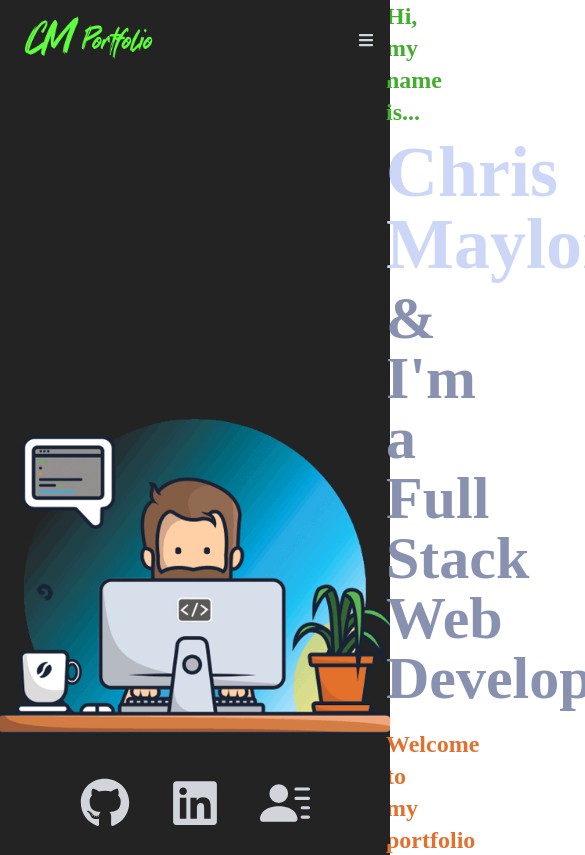
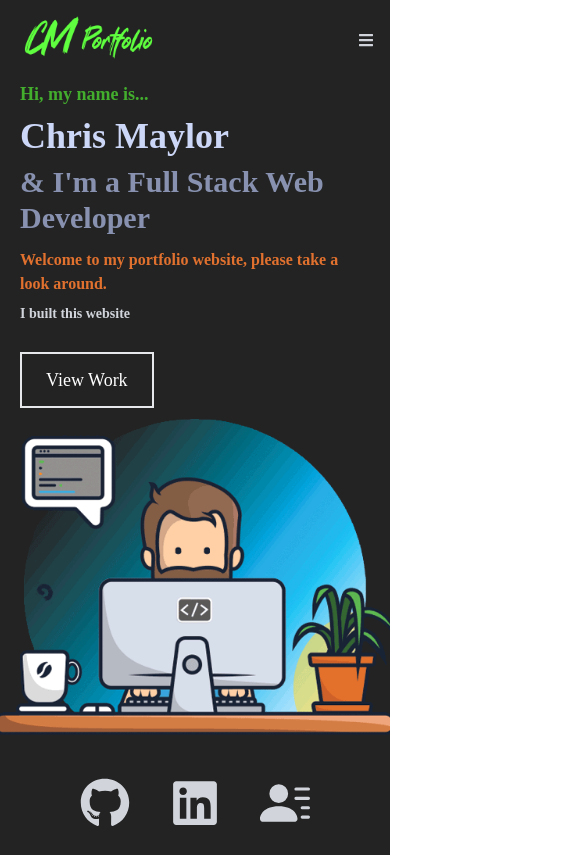
Before and after one commit to ChrisMaylor92/portfolio-1, a React (Create React App) app: page / in a window 390 px wide. Shown: the top 855 px of the page, 585 px wide, since content can reach past the window. Built offline with nearby package versions, Linux system fonts and the light colour scheme.

Commit message:
creates home as a mobile view

```diff
--- a/src/App.js
+++ b/src/App.js
@@ -1,6 +1,6 @@
 import { About } from "./components/About";
 import { Contact } from "./components/Contact";
-import { Footer } from "./components/Footer";
+
 import { Home } from "./components/Home";
 import { Navbar } from "./components/Navbar";
 import { Skills } from "./components/Skills";
@@ -42,7 +42,7 @@ function App() {
 
       </div>
 
-      <Footer/>
+
     </div>
   );
 }
--- a/src/components/Footer.jsx
+++ b/src/components/Footer.jsx
@@ -2,7 +2,7 @@ import {FaGithub, FaLinkedin } from 'react-icons/fa'
 import {BsFillPersonLinesFill} from'react-icons/bs'
 export const Footer = () => {
     return (
-        <footer className="sticky bottom-0 flex flex-col w-full  items-center pb-4 pt-4 bg-[#232323]">
+        <footer className="fixed bottom-0 flex flex-col w-full  items-center pb-4 pt-4 bg-[#232323]">
             <div className="grid grid-cols-3 gap-10 ">
                 <a href="https://github.com/ChrisMaylor92" >
 
--- a/src/components/Home.jsx
+++ b/src/components/Home.jsx
@@ -5,7 +5,98 @@ import { TypeAnimation } from 'react-type-animation'
 export const Home = () => {
 
     return (
-        <div name="home" className="w-full h-screen grid grid-cols-3 justify-center">
+        <div>
+{/* Mobile View */}
+        <div name="home" className="md:hidden w-full h-screen grid grid-rows-2 justify-center">
+            {/* container */}
+
+
+            <div className="max-w-[1500px] px-5 pt-20 flex flex-col  h-full">
+                {/* <p className="text-[#5fff3f] font-bold pb-2 text-2xl">Hi, my name is</p> */}
+                <TypeAnimation
+                sequence={[
+                    'Hi, my name is...',
+                    1000
+
+                    ]}
+                wrapper="span"
+                speed={60}
+                className="text-lg text-left font-bold pb-2 justify-items-start text-[#43ad2e]"
+                repeat={0}
+                cursor={false}
+                />
+                <TypeAnimation
+                sequence={[
+                    '',
+                    800,
+                    'Chris Maylor',
+                    1000
+
+
+                    ]}
+                wrapper="span"
+                speed={20}
+                className="text-4xl text-left font-bold pb-2 text-[#ccd6f6]"
+                repeat={0}
+                cursor={false}
+                />
+                {/* <h1 className="text-4xl md:text-7xl pb-2 font-bold text-[#ccd6f6]">Chris Maylor</h1> */}
+                <TypeAnimation
+                sequence={[
+                    '',
+                    1900,
+                    "& I'm a Full Stack Web Developer",
+                    1000
+
+                    ]}
+                wrapper="span"
+                speed={65}
+                className="text-3xl text-left font-bold pb-1 text-[#8892b0]"
+                repeat={0}
+                cursor={false}
+                />
+
+                <TypeAnimation
+                sequence={[
+                    '',
+                    3150,
+                    'Welcome to my portfolio website, please take a look around.'
+                    ]}
+                wrapper="span"
+                speed={65}
+                className="text-md font-bold  py-2 text-[#e1712e]"
+                repeat={0}
+                cursor={false}
+                />
+
+                <TypeAnimation
+                sequence={[
+                    '',
+                    5600,
+                    'I built this website using Javascript, React, TailwindCSS & Adobe CC.'
+                    ]}
+                wrapper="span"
+                speed={65}
+                className="text-sm font-bold pb-2 text-gray-300"
+                repeat={0}
+                cursor={false}
+                />
+                {/* <h2 className="text-3xl md:text-6xl font-bold text-[#8892b0]">& I'm a Full Stack Developer</h2> */}
+                {/* <p className="text-lg text-gray-300 py-4 max-w-700px">Welcome to my portfolio website, please take a look around. I built this website using Javascript, React, TailwindCSS & Adobe CSS. </p> */}
+                 <div className="pt-3">
+                    <Link to="work" smooth={true} duration={500} >
+                        <button className="text-white text-lg group border-2 px-6 py-3 my-2 flex items-center hover:bg-[#43ad2e] hover:border-[#43ad2e]">
+                        View Work
+
+                        </button>
+                        </Link>
+
+                </div>
+
+            </div>
+        </div>
+{/* Desktop View */}
+        <div name="home" className="hidden w-full h-screen md:grid grid-cols-3 justify-center">
             {/* container */}
             <div>
 
@@ -95,5 +186,6 @@ export const Home = () => {
 
             </div>
         </div>
+        </div>
     )
 }
--- a/src/components/Navbar.jsx
+++ b/src/components/Navbar.jsx
@@ -4,11 +4,16 @@ import { IoIosMail } from "react-icons/io";
 import logo from '../assets/CMLogo.png'
 import { useState } from 'react'
 import { Link } from 'react-scroll';
+import { Footer } from './Footer';
+import {FaGithub, FaLinkedin } from 'react-icons/fa'
+import {BsFillPersonLinesFill} from'react-icons/bs'
 
 export const Navbar = () => {
     const [nav, setNav] = useState(false)
     const handleClick = () => setNav(!nav)
     return (
+        <div>
+
 
         <div className="fixed w-full h-[80px] flex justify-between items-center px-4 bg-[#232323] text-gray-300">
             <div>
@@ -119,8 +124,8 @@ export const Navbar = () => {
                 </div>
 
         </div>
-
-
+      <Footer/>
+        </div>
 
     )
 }
--- a/src/index.css
+++ b/src/index.css
@@ -13,7 +13,9 @@
         @apply cursor-pointer;
     }
 }
-
+#root{
+    overflow: hidden;
+}
 .content-div {
     background-repeat: no-repeat;
     background-size: cover;
@@ -59,7 +61,7 @@
     width: 100%;
     height: 100vh;
     background-image: url(assets/coderAfternoonPortrait.gif);
-    background-size: cover;
+    background-size: auto 100%;
     background-position: center;
     background-attachment: fixed;
 }
@@ -68,7 +70,7 @@
     width: 100%;
     height: 100vh;
     background-image: url(assets/coderNightLeft.gif);
-    background-size: cover;
+     background-size: auto 100%;
     background-position: center;
     background-attachment: fixed;
 }
@@ -76,7 +78,7 @@
     width: 100%;
     height: 100vh;
     background-image: url(assets/coderNightPortrait.gif);
-    background-size: cover;
+    background-size: auto 100%;
     background-position: center;
     background-attachment: fixed;
 }
```
